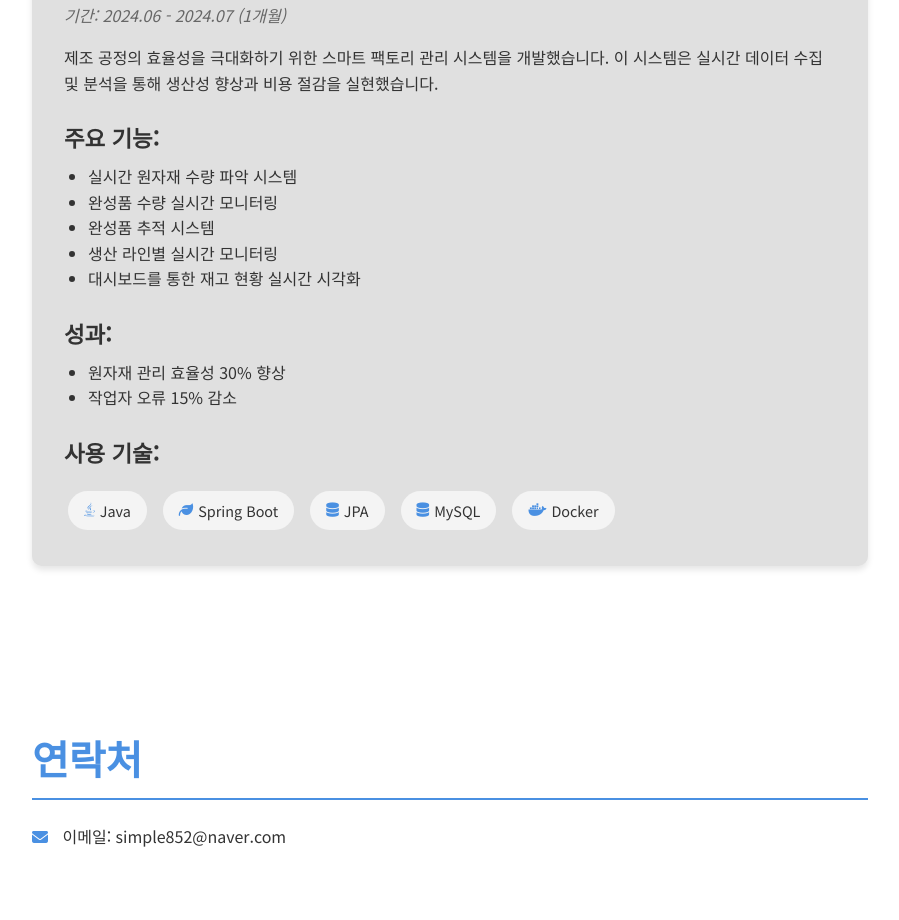
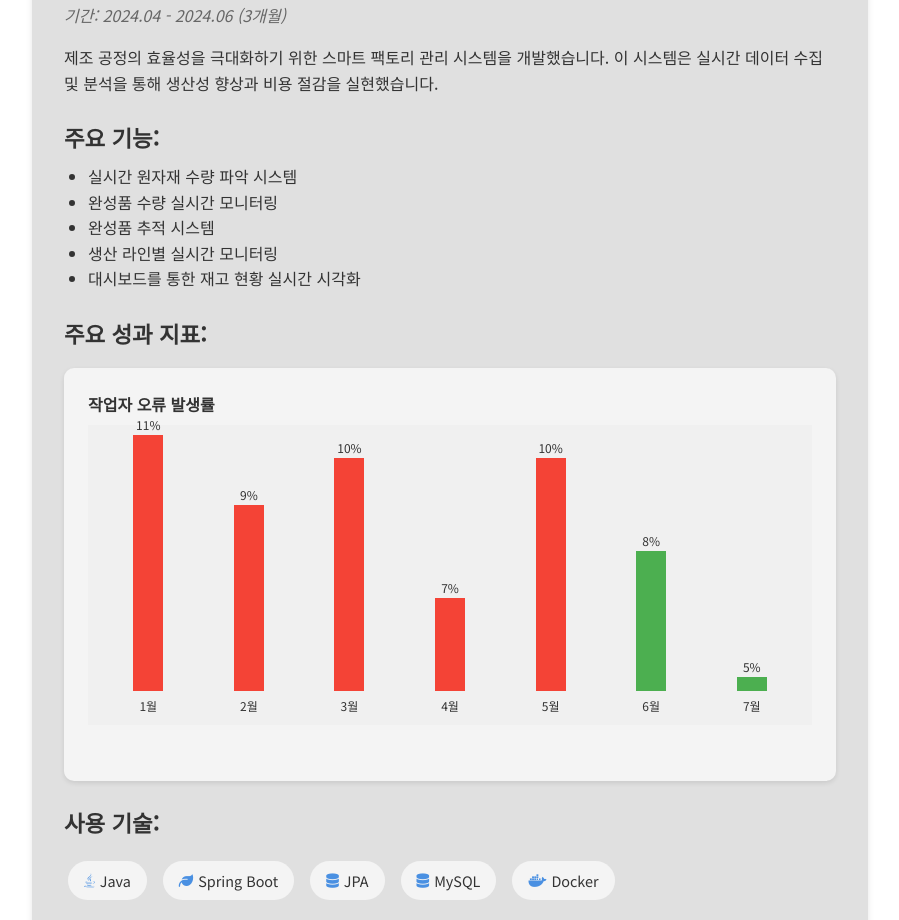
Before and after one commit to simple852/portfolio, a website built with webpack: page index.html in a window 1280 px wide. Shown: the part 2639-3559 px from the top of the page, without its empty margins (190-1089 px from the left). Built offline with nearby package versions, Linux system fonts and the light colour scheme.

Commit message:
최종본

```diff
--- a/css/style.css
+++ b/css/style.css
@@ -306,17 +306,12 @@ ul {
   transform: translateY(0);
 }
 
-/*@keyframes skillAnimation {*/
-/*  0% { width: 0; }*/
-/*  100% { width: 100%; }*/
-/*}*/
-
 .skill-level {
   height: 100%;
   background-color: var(--accent-color);
   border-radius: 5px;
-  width: 0; /* 초기 너비를 0으로 설정 */
-  transition: width 1s ease-out; /* 부드러운 애니메이션 효과 */
+  width: 0;
+  transition: width 1s ease-out;
 }
 
 footer {
@@ -366,6 +361,70 @@ footer {
 .exp-details p, .edu-details p {
   margin-bottom: 0.25rem;
   font-size: 0.9rem;
+}
+
+.performance-metrics {
+  margin-top: 1rem;
+  background-color: var(--secondary-color);
+  padding: 1.5rem;
+  border-radius: 10px;
+  box-shadow: 0 2px 5px rgba(0,0,0,0.1);
+}
+
+.metric {
+  margin-bottom: 2rem;
+}
+
+.metric-name {
+  display: block;
+  margin-bottom: 0.5rem;
+  font-weight: bold;
+  color: var(--text-color);
+}
+
+.metric-bar-container {
+  display: flex;
+  align-items: flex-end;
+  height: 300px;
+  background-color: #f0f0f0;
+  padding: 10px;
+}
+
+.metric-bar-group {
+  flex: 1;
+  display: flex;
+  flex-direction: column;
+  align-items: center;
+  justify-content: flex-end;
+  height: 100%;
+}
+
+.metric-bar {
+  width: 30px;
+  background-color: #4CAF50;
+  position: relative;
+  transition: height 0.5s ease;
+}
+
+.metric-bar.before {
+  background-color: #f44336;
+}
+
+.metric-bar.after {
+  background-color: #4CAF50;
+}
+
+.metric-value {
+  position: absolute;
+  top: -20px;
+  left: 50%;
+  transform: translateX(-50%);
+  font-size: 12px;
+}
+
+.label {
+  margin-top: 5px;
+  font-size: 12px;
 }
 
 @media (max-width: 768px) {
@@ -451,4 +510,24 @@ footer {
   .profile-description li {
     justify-content: center;
   }
+
+  .metric-bar-container {
+    height: 200px;
+  }
+
+  .metric-bar-group {
+    width: 30px;
+  }
+
+  .metric-value {
+    font-size: 0.6rem;
+  }
+
+  .label {
+    font-size: 0.6rem;
+  }
+
+  .improvement {
+    font-size: 0.8rem;
+  }
 }
--- a/index.html
+++ b/index.html
@@ -60,7 +60,7 @@
           <div class="exp-details">
             <h4>DCM</h4>
             <p>백엔드 개발자</p>
-            <p>2024.02.01 - 현재</p>
+            <p>2023.11.01 - 현재</p>
           </div>
         </div>
       </div>
@@ -147,7 +147,7 @@
     <div class="project">
       <h3>WEGO (스마트오더 앱)</h3>
       <span>wego 스마트오더 : <a href="https://www.wego-ing.com/wego/product">프로젝트 소개</a></span>
-      <p class="project-duration">기간: 2024.02 - 2024.06 (5개월)</p>
+      <p class="project-duration">기간: 2023.11 - 2024.04 (6개월)</p>
       <p class="project-description">
         WEGO는 사용자 위치 기반의 스마트오더 서비스로, 편리한 주문과 결제 경험을 제공합니다.
         이 프로젝트에서 백엔드 개발을 담당하여 안정적이고 확장 가능한 서버 시스템을 구축했습니다.
@@ -176,7 +176,7 @@
     </div>
     <div class="project">
       <h3>스마트 팩토리 관리 시스템</h3>
-      <p class="project-duration">기간: 2024.06 - 2024.07 (1개월)</p>
+      <p class="project-duration">기간: 2024.04 - 2024.06 (3개월)</p>
       <p class="project-description">
         제조 공정의 효율성을 극대화하기 위한 스마트 팩토리 관리 시스템을 개발했습니다.
         이 시스템은 실시간 데이터 수집 및 분석을 통해 생산성 향상과 비용 절감을 실현했습니다.
@@ -189,11 +189,25 @@
         <li>생산 라인별 실시간 모니터링</li>
         <li>대시보드를 통한 재고 현황 실시간 시각화</li>
       </ul>
-      <h4>성과:</h4>
-      <ul>
-        <li>원자재 관리 효율성 30% 향상</li>
-        <li>작업자 오류 15% 감소</li>
-      </ul>
+      <h4>주요 성과 지표:</h4>
+      <div class="performance-metrics">
+        <div class="metric">
+          <span class="metric-name">작업자 오류 발생률</span>
+          <div class="metric-bar-container">
+            <div class="metric-bar-group" data-level="11" data-month="1월"  data-status="before"></div>
+            <div class="metric-bar-group" data-level="9" data-month="2월" data-status="before"></div>
+            <div class="metric-bar-group" data-level="10" data-month="3월" data-status="before"></div>
+            <div class="metric-bar-group" data-level="7" data-month="4월" data-status="before"></div>
+            <div class="metric-bar-group" data-level="10" data-month="5월" data-status="before"></div>
+            <div class="metric-bar-group" data-level="8" data-month="6월" data-status="after"></div>
+            <div class="metric-bar-group" data-level="5" data-month="7월" data-status="after"></div>
+          </div>
+
+        </div>
+      </div>
+
+
+
       <h4>사용 기술:</h4>
       <div class="project-skills">
         <span><i class="fab fa-java"></i> Java</span>
@@ -218,5 +232,6 @@
 </footer>
 
 <script src="./js/script.js"></script>
+<script src="./js/graph.js"></script>
 </body>
 </html>
--- /dev/null
+++ b/js/graph.js
@@ -0,0 +1,40 @@
+document.addEventListener('DOMContentLoaded', () => {
+  const metricBarGroups = document.querySelectorAll('.metric-bar-group');
+  let minValue = Math.min(...Array.from(metricBarGroups).map(group => parseInt(group.getAttribute('data-level'))));
+  let maxValue = Math.max(...Array.from(metricBarGroups).map(group => parseInt(group.getAttribute('data-level'))));
+
+  const range = maxValue - minValue;
+
+  metricBarGroups.forEach(group => {
+    const level = parseInt(group.getAttribute('data-level'));
+    const month = group.getAttribute('data-month');
+    const status = group.getAttribute('data-status');
+
+    // 기존 내용을 비우고 새로운 요소들을 추가합니다.
+    group.innerHTML = '';
+
+    const bar = document.createElement('div');
+    bar.className = `metric-bar ${status}`;
+
+    // 높이를 설정합니다. (최소 5% 높이 보장)
+    const scaledHeight = Math.max(5, (level - minValue) / range * 100);
+    bar.style.height = `${scaledHeight}%`;
+
+    const value = document.createElement('span');
+    value.className = 'metric-value';
+    value.textContent = `${level}%`;
+    bar.appendChild(value);
+
+    const label = document.createElement('span');
+    label.className = 'label';
+    label.textContent = month;
+
+    group.appendChild(bar);
+    group.appendChild(label);
+  });
+
+  // 향상된 퍼센티지를 계산하고 표시합니다.
+  const improvementSpan = document.querySelector('.improvement');
+  const improvement = maxValue - minValue;
+  improvementSpan.textContent = `프로젝트 적용 후 ${improvement}% 향상`;
+});
```
